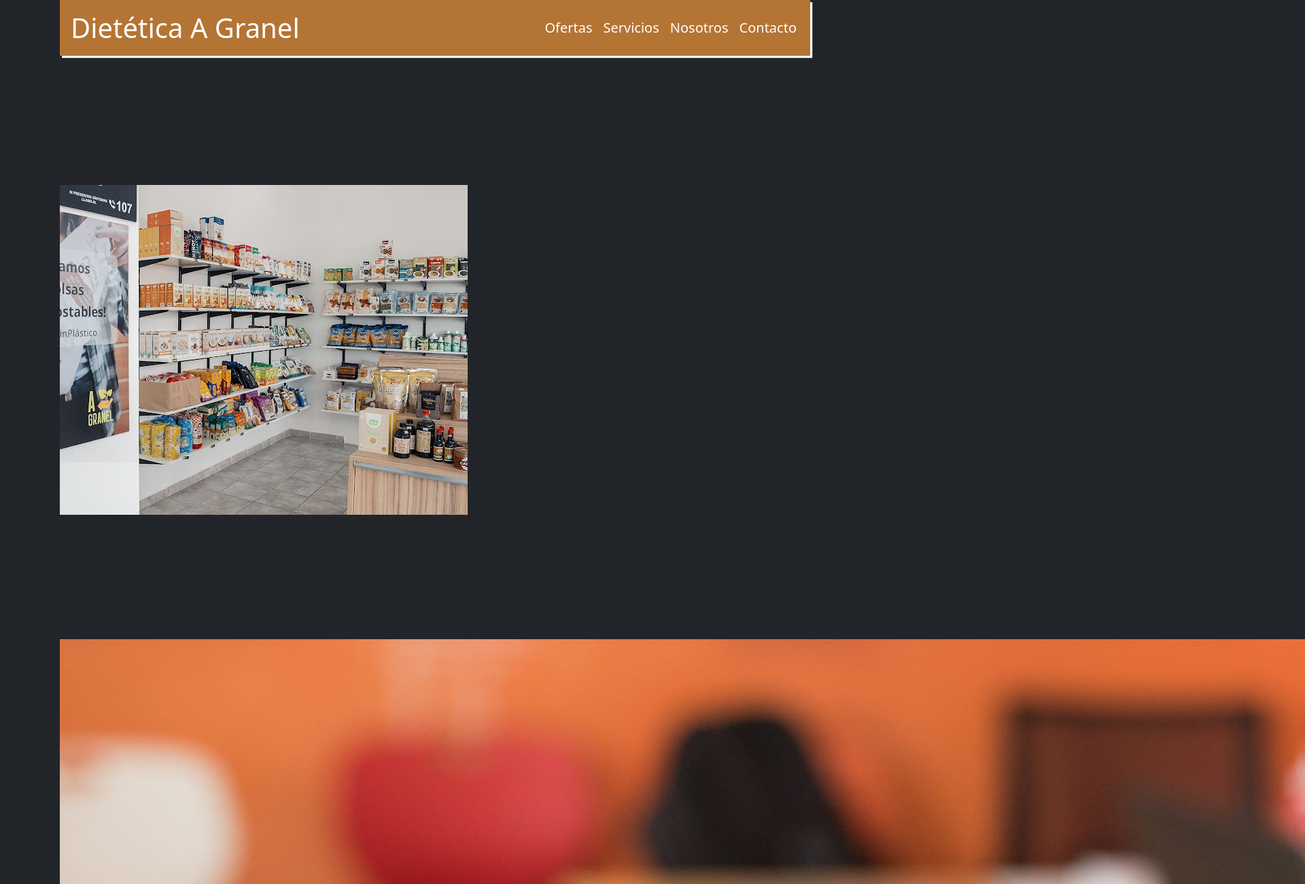
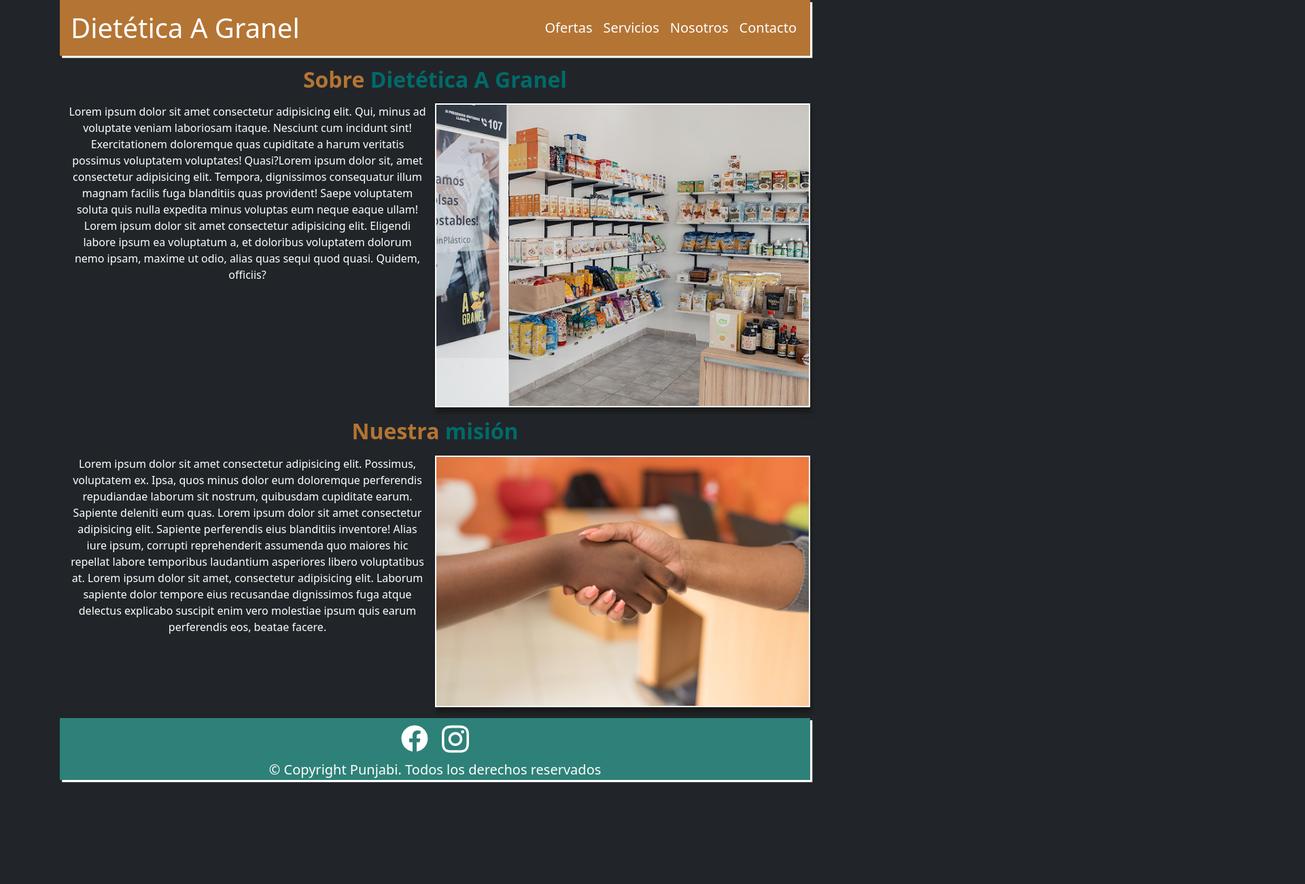
Before and after one commit to matiaspunjabi/Prueba1, a plain HTML site: page views/nosotros.html in a window 1280 px wide. Shown: the top 1300 px of the page at 68% size, 1920 px wide, since content can reach past the window. After the commit the page ends 1163 px from the top, so only its background shows below. Drawn offline with nearby package versions, Linux system fonts and the light colour scheme.

Commit message:
nosotros bs finished

```diff
--- a/style/style.css
+++ b/style/style.css
@@ -149,6 +149,11 @@ body{
 
 /* SERVICIOS */
 
+.nosotros__img{
+    border: var(--color6) 0.15rem solid;
+    box-shadow: 0.1rem 0.5rem 0.4rem rgb(25,25,25);
+}
+
 
 
 footer{
--- a/views/nosotros.html
+++ b/views/nosotros.html
@@ -39,21 +39,20 @@
         </nav>
     </header>
     <main>
-        <section>
-            <article>
-                <h2 class="">Sobre Dietética A Granel</h2>
+        <section class="my-3">
+            <h2 class="h2__frase text-center my-3">Sobre <span class="span__frase">Dietética A Granel</span></h2>
+            <article class="container-fluid">
+                    <div class="row">
+                        <p class="col-md-6 text-white text-center">Lorem ipsum dolor sit amet consectetur adipisicing elit. Qui, minus ad voluptate veniam laboriosam itaque. Nesciunt cum incidunt sint! Exercitationem doloremque quas cupiditate a harum veritatis possimus voluptatem voluptates! Quasi?Lorem ipsum dolor sit, amet consectetur adipisicing elit. Tempora, dignissimos consequatur illum magnam facilis fuga blanditiis quas provident! Saepe voluptatem soluta quis nulla expedita minus voluptas eum neque eaque ullam! Lorem ipsum dolor sit amet consectetur adipisicing elit. Eligendi labore ipsum ea voluptatum a, et doloribus voluptatem dolorum nemo ipsam, maxime ut odio, alias quas sequi quod quasi. Quidem, officiis?</p>
+                        <img class="col-md-6 nosotros__img p-0 " src="../img/imagen3.jpg" alt="a granel">
+                    </div>
             </article>
-            <article class="">
-                <p class="">Lorem ipsum dolor sit amet consectetur adipisicing elit. Qui, minus ad voluptate veniam laboriosam itaque. Nesciunt cum incidunt sint! Exercitationem doloremque quas cupiditate a harum veritatis possimus voluptatem voluptates! Quasi?Lorem ipsum dolor sit, amet consectetur adipisicing elit. Tempora, dignissimos consequatur illum magnam facilis fuga blanditiis quas provident! Saepe voluptatem soluta quis nulla expedita minus voluptas eum neque eaque ullam! Lorem ipsum dolor sit amet consectetur adipisicing elit. Eligendi labore ipsum ea voluptatum a, et doloribus voluptatem dolorum nemo ipsam, maxime ut odio, alias quas sequi quod quasi. Quidem, officiis?</p>
-                <img class="" src="../img/imagen3.jpg" alt="a granel">
-            </article>
-            <article>
-                <h2 class="">Nuestra misión</h2>
-            </article>
-            <article class="" >
-                <p class="">Lorem ipsum dolor sit amet consectetur adipisicing elit. Possimus, voluptatem ex. Ipsa, quos minus dolor eum doloremque perferendis repudiandae laborum sit nostrum, quibusdam cupiditate earum. Sapiente deleniti eum quas. Lorem ipsum dolor sit amet consectetur adipisicing elit. Sapiente perferendis eius blanditiis inventore! Alias iure ipsum, corrupti reprehenderit assumenda quo maiores hic repellat labore temporibus laudantium asperiores libero voluptatibus at. Lorem ipsum dolor sit amet, consectetur adipisicing elit. Laborum sapiente dolor tempore eius recusandae dignissimos fuga atque delectus explicabo suscipit enim vero molestiae ipsum quis earum perferendis eos, beatae facere.</p>
-                <img class="" src="../img/acuerdo-img.jpg" alt="a granel">
-            </article>
+            <article class="container-fluid">
+                <h2 class="h2__frase text-center my-3">Nuestra <span class="span__frase">misión</span></h2>
+                <div class="row" >
+                    <p class="col-md-6 text-white text-center">Lorem ipsum dolor sit amet consectetur adipisicing elit. Possimus, voluptatem ex. Ipsa, quos minus dolor eum doloremque perferendis repudiandae laborum sit nostrum, quibusdam cupiditate earum. Sapiente deleniti eum quas. Lorem ipsum dolor sit amet consectetur adipisicing elit. Sapiente perferendis eius blanditiis inventore! Alias iure ipsum, corrupti reprehenderit assumenda quo maiores hic repellat labore temporibus laudantium asperiores libero voluptatibus at. Lorem ipsum dolor sit amet, consectetur adipisicing elit. Laborum sapiente dolor tempore eius recusandae dignissimos fuga atque delectus explicabo suscipit enim vero molestiae ipsum quis earum perferendis eos, beatae facere.</p>
+                    <img class="col-md-6 nosotros__img p-0 " src="../img/acuerdo-img.jpg" alt="a granel">
+                </div>
         </section>
     </main>
     <footer>
```
